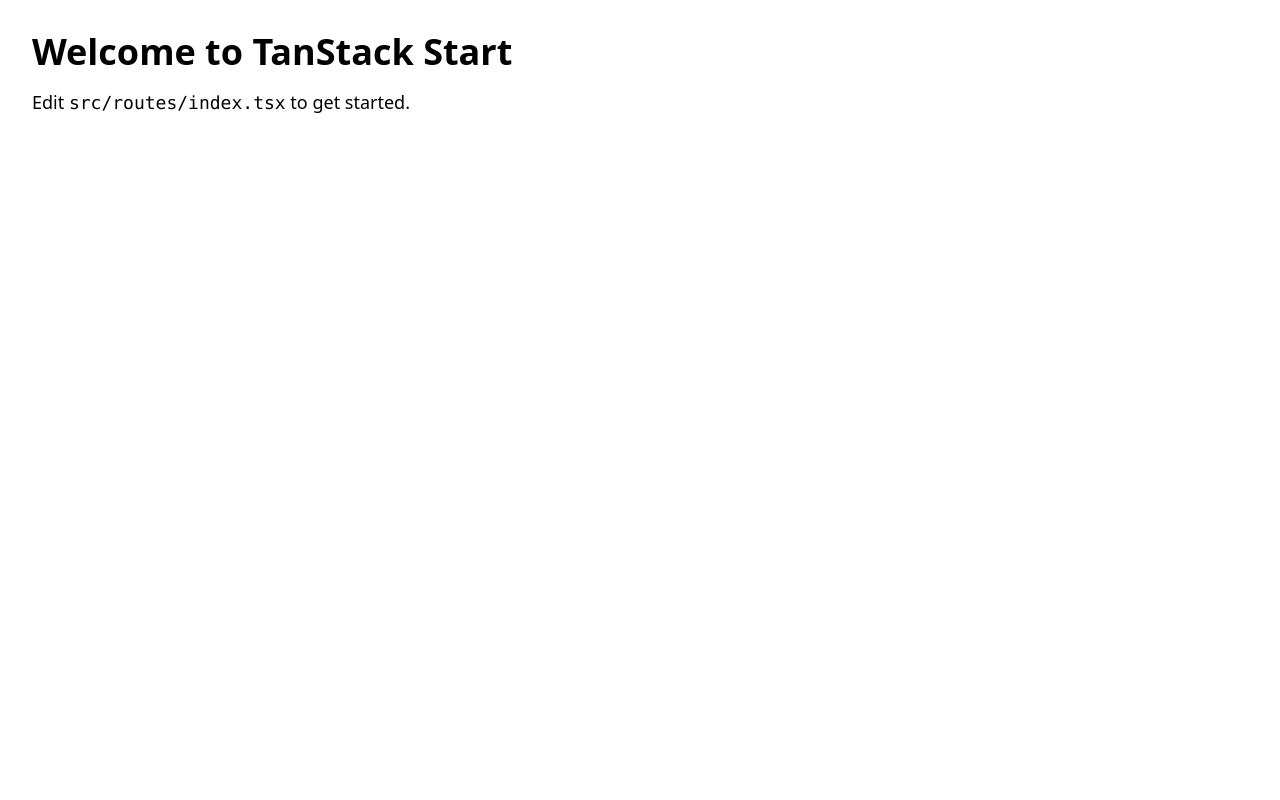
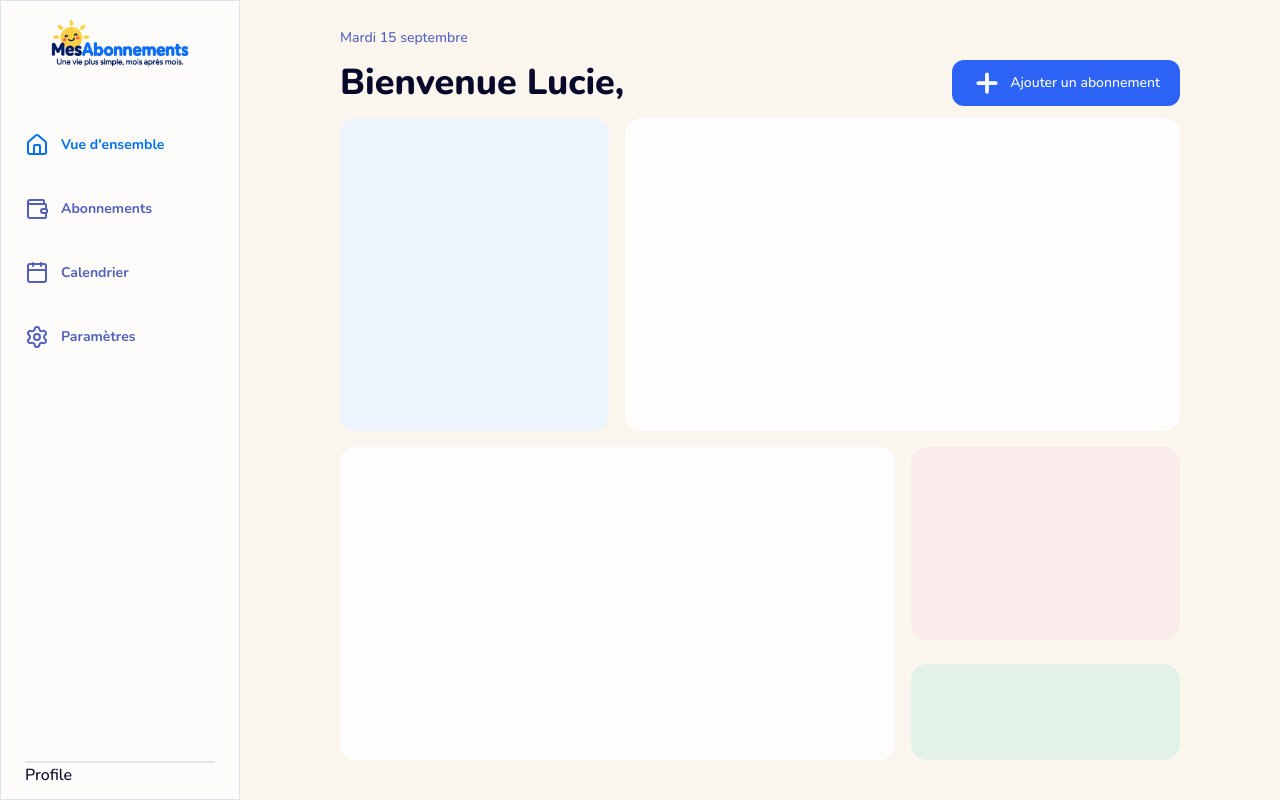
Before and after one commit to AbdouRGitHub/subscription-manager-web, a React (Vite) app: page / in a window 1280 px wide. Built offline with nearby package versions, Linux system fonts and the light colour scheme.

Commit message:
Ajout d'une barre latérale, de la page abonnements et d'un thème global.

```diff
--- /dev/null
+++ b/src/components/app-sidebar.tsx
@@ -0,0 +1,51 @@
+import { Link, useRouterState } from '@tanstack/react-router'
+import { Calendar, House, Settings, Wallet } from 'lucide-react'
+
+const baseLinkClassName =
+  'flex items-center gap-x-3 transition-colors hover:text-accent'
+
+export function AppSidebar() {
+  const pathname = useRouterState({
+    select: (state) => state.location.pathname,
+  })
+  const dashboardIsActive = pathname === '/'
+  const subscriptionsIsActive = pathname.startsWith('/subscriptions')
+
+  return (
+    <div className="border-sidebar-border bg-sidebar flex w-60 shrink-0 flex-col items-center justify-start gap-5 border px-6 py-3">
+      <div>
+        <img src="/assets/logo.png" alt="logo" width={150} />
+      </div>
+      <aside className="w-full flex-1">
+        <nav className="flex h-full w-full flex-col items-start justify-start gap-y-10 pt-10">
+          <Link
+            to="/"
+            activeOptions={{ exact: true }}
+            className={`${baseLinkClassName} ${dashboardIsActive ? 'text-accent' : 'text-muted-foreground'}`}
+          >
+            <House />
+            <span className="text-left text-sm font-bold">Vue d'ensemble</span>
+          </Link>
+          <Link
+            to="/subscriptions"
+            className={`${baseLinkClassName} ${subscriptionsIsActive ? 'text-accent' : 'text-muted-foreground'}`}
+          >
+            <Wallet />
+            <span className="text-sm font-bold">Abonnements</span>
+          </Link>
+          <span className={`${baseLinkClassName} text-muted-foreground`}>
+            <Calendar />
+            <span className="text-sm font-bold">Calendrier</span>
+          </span>
+          <span className={`${baseLinkClassName} text-muted-foreground`}>
+            <Settings />
+            <span className="text-sm font-bold">Paramètres</span>
+          </span>
+        </nav>
+      </aside>
+      <div className="border-sidebar-border flex w-full border-t-2">
+        <p> Profile </p>
+      </div>
+    </div>
+  )
+}
--- a/src/routeTree.gen.ts
+++ b/src/routeTree.gen.ts
@@ -10,33 +10,43 @@
 
 import { Route as rootRouteImport } from './routes/__root'
 import { Route as IndexRouteImport } from './routes/index'
+import { Route as SubscriptionsIndexRouteImport } from './routes/subscriptions/index'
 
 const IndexRoute = IndexRouteImport.update({
   id: '/',
   path: '/',
   getParentRoute: () => rootRouteImport,
 } as any)
+const SubscriptionsIndexRoute = SubscriptionsIndexRouteImport.update({
+  id: '/subscriptions/',
+  path: '/subscriptions/',
+  getParentRoute: () => rootRouteImport,
+} as any)
 
 export interface FileRoutesByFullPath {
   '/': typeof IndexRoute
+  '/subscriptions/': typeof SubscriptionsIndexRoute
 }
 export interface FileRoutesByTo {
   '/': typeof IndexRoute
+  '/subscriptions': typeof SubscriptionsIndexRoute
 }
 export interface FileRoutesById {
   __root__: typeof rootRouteImport
   '/': typeof IndexRoute
+  '/subscriptions/': typeof SubscriptionsIndexRoute
 }
 export interface FileRouteTypes {
   fileRoutesByFullPath: FileRoutesByFullPath
-  fullPaths: '/'
+  fullPaths: '/' | '/subscriptions/'
   fileRoutesByTo: FileRoutesByTo
-  to: '/'
-  id: '__root__' | '/'
+  to: '/' | '/subscriptions'
+  id: '__root__' | '/' | '/subscriptions/'
   fileRoutesById: FileRoutesById
 }
 export interface RootRouteChildren {
   IndexRoute: typeof IndexRoute
+  SubscriptionsIndexRoute: typeof SubscriptionsIndexRoute
 }
 
 declare module '@tanstack/react-router' {
@@ -48,11 +58,19 @@ declare module '@tanstack/react-router' {
       preLoaderRoute: typeof IndexRouteImport
       parentRoute: typeof rootRouteImport
     }
+    '/subscriptions/': {
+      id: '/subscriptions/'
+      path: '/subscriptions'
+      fullPath: '/subscriptions/'
+      preLoaderRoute: typeof SubscriptionsIndexRouteImport
+      parentRoute: typeof rootRouteImport
+    }
   }
 }
 
 const rootRouteChildren: RootRouteChildren = {
   IndexRoute: IndexRoute,
+  SubscriptionsIndexRoute: SubscriptionsIndexRoute,
 }
 export const routeTree = rootRouteImport
   ._addFileChildren(rootRouteChildren)
--- a/src/routes/__root.tsx
+++ b/src/routes/__root.tsx
@@ -3,6 +3,7 @@ import { Outlet, createRootRoute } from '@tanstack/react-router'
 import { TanStackRouterDevtoolsPanel } from '@tanstack/react-router-devtools'
 import { TanStackDevtools } from '@tanstack/react-devtools'
 
+import { AppSidebar } from '../components/app-sidebar'
 import '../styles.css'
 
 export const Route = createRootRoute({
@@ -12,7 +13,10 @@ export const Route = createRootRoute({
 function RootComponent() {
   return (
     <>
-      <Outlet />
+      <div className="flex h-full">
+        <AppSidebar />
+        <Outlet />
+      </div>
       <TanStackDevtools
         config={{
           position: 'bottom-right',
--- a/src/routes/index.tsx
+++ b/src/routes/index.tsx
@@ -1,14 +1,32 @@
 import { createFileRoute } from '@tanstack/react-router'
+import { Plus } from 'lucide-react'
 
 export const Route = createFileRoute('/')({ component: Home })
 
 function Home() {
   return (
-    <div className="p-8">
-      <h1 className="text-4xl font-bold">Welcome to TanStack Start</h1>
-      <p className="mt-4 text-lg">
-        Edit <code>src/routes/index.tsx</code> to get started.
-      </p>
-    </div>
+    <main className="flex h-full w-full flex-col items-start justify-start gap-y-3 px-25 pt-7 pb-10">
+      <span className="text-muted-foreground text-sm">Mardi 15 septembre</span>
+      <div className="flex w-full justify-between">
+        <div className="flex items-center justify-between gap-y-3">
+          <span className="text-4xl font-extrabold">Bienvenue Lucie,</span>
+        </div>
+        <div className="flex flex-col items-center justify-center">
+          <button className="bg-button text-button-foreground flex cursor-pointer items-center gap-x-2 rounded-xl px-5 py-2">
+            <Plus size={30} strokeWidth={3} />
+            <span className="text-sm">Ajouter un abonnement</span>
+          </button>
+        </div>
+      </div>
+      <div className="grid h-full w-full grid-cols-3 grid-rows-2 gap-4">
+        <div className="bg-surface-info rounded-2xl"></div>
+        <div className="bg-surface col-span-2 rounded-2xl"></div>
+        <div className="bg-surface col-span-2 rounded-2xl"></div>
+        <div className="grid grid-rows-[2fr_1fr] gap-6 rounded-2xl">
+          <div className="bg-surface-danger rounded-2xl"></div>
+          <div className="bg-surface-success rounded-2xl"></div>
+        </div>
+      </div>
+    </main>
   )
 }
--- /dev/null
+++ b/src/routes/subscriptions/index.tsx
@@ -0,0 +1,43 @@
+import { createFileRoute } from '@tanstack/react-router'
+import { Plus, Search } from 'lucide-react'
+
+export const Route = createFileRoute('/subscriptions/')({
+  component: RouteComponent,
+})
+
+function RouteComponent() {
+  return (
+    <main className="flex h-full w-full flex-col items-start gap-y-1 px-25 pt-7 pb-10">
+      <div className="flex w-full justify-between">
+        <h1 className="text-4xl font-extrabold">Abonnements</h1>
+        <div className="flex flex-col items-center justify-center">
+          <button className="bg-button text-button-foreground flex cursor-pointer items-center gap-x-2 rounded-xl px-5 py-2">
+            <Plus size={30} strokeWidth={3} />
+            <span className="text-sm">Ajouter un abonnement</span>
+          </button>
+        </div>
+      </div>
+      <span className="flex items-center gap-x-2">
+        <span className="text-xl font-bold">10</span>
+        <span className="text-muted-foreground">Abonnements actifs</span>|
+        <span className="text-xl font-bold">480,23€</span>
+        <span className="text-muted-foreground">/ mois</span>
+      </span>
+      <div className="text-p flex h-full w-full flex-col gap-x-5">
+        <div className="border-border bg-surface flex h-full flex-col items-start justify-start rounded-xl border p-2">
+          <div className="flex w-full">
+            <div className="border-border text-muted-foreground flex items-center gap-x-2 rounded-xl border px-2 py-2">
+              <Search size={20} />
+              <input
+                type="text"
+                placeholder="Rechercher un abonnement"
+                size={30}
+                className="outline-none focus:placeholder:text-transparent"
+              />
+            </div>
+          </div>
+        </div>
+      </div>
+    </main>
+  )
+}
--- a/src/styles.css
+++ b/src/styles.css
@@ -1,5 +1,5 @@
-
-@import "tailwindcss";
+@import url('https://fonts.googleapis.com/css2?family=Nunito:ital,wght@0,200..1000;1,200..1000&display=swap');
+@import 'tailwindcss';
 
 * {
   box-sizing: border-box;
@@ -8,9 +8,59 @@
 html,
 body,
 #app {
-  min-height: 100%;
+  height: 100%;
+}
+
+@theme inline {
+  --font-sans: var(--font-family-sans);
+
+  --color-background: var(--background);
+  --color-foreground: var(--foreground);
+  --color-muted-foreground: var(--muted-foreground);
+
+  --color-surface: var(--surface);
+  --color-surface-info: var(--surface-info);
+  --color-surface-danger: var(--surface-danger);
+  --color-surface-success: var(--surface-success);
+
+  --color-button: var(--button-background);
+  --color-button-foreground: var(--button-foreground);
+
+  --color-accent: var(--accent);
+  --color-border: var(--border);
+
+  --color-sidebar: var(--sidebar);
+  --color-sidebar-border: var(--sidebar-border);
 }
 
 body {
   margin: 0;
+  background-color: var(--background);
+  color: var(--foreground);
+  font-family: var(--font-family-sans), sans-serif;
+  font-optical-sizing: auto;
+  font-weight: 500;
+  font-style: normal;
 }
+
+:root {
+  --font-family-sans: 'Nunito';
+
+  --background: #faf6ee;
+  --foreground: #08082a;
+  --muted-foreground: #5260bc;
+
+  --surface: #fefdfd;
+  --surface-info: #ecf5fd;
+  --surface-danger: #faecea;
+  --surface-success: #e3f2e9;
+
+  --button-background: #2c63f5;
+  --button-foreground: #ffffff;
+
+  --accent: #0070f3;
+  --border: #dfe3ec;
+
+  --sidebar: rgba(255, 255, 255, 0.72);
+  --sidebar-border: var(--border);
+}
```
Also changed, not shown: public/assets/logo.png (added).
